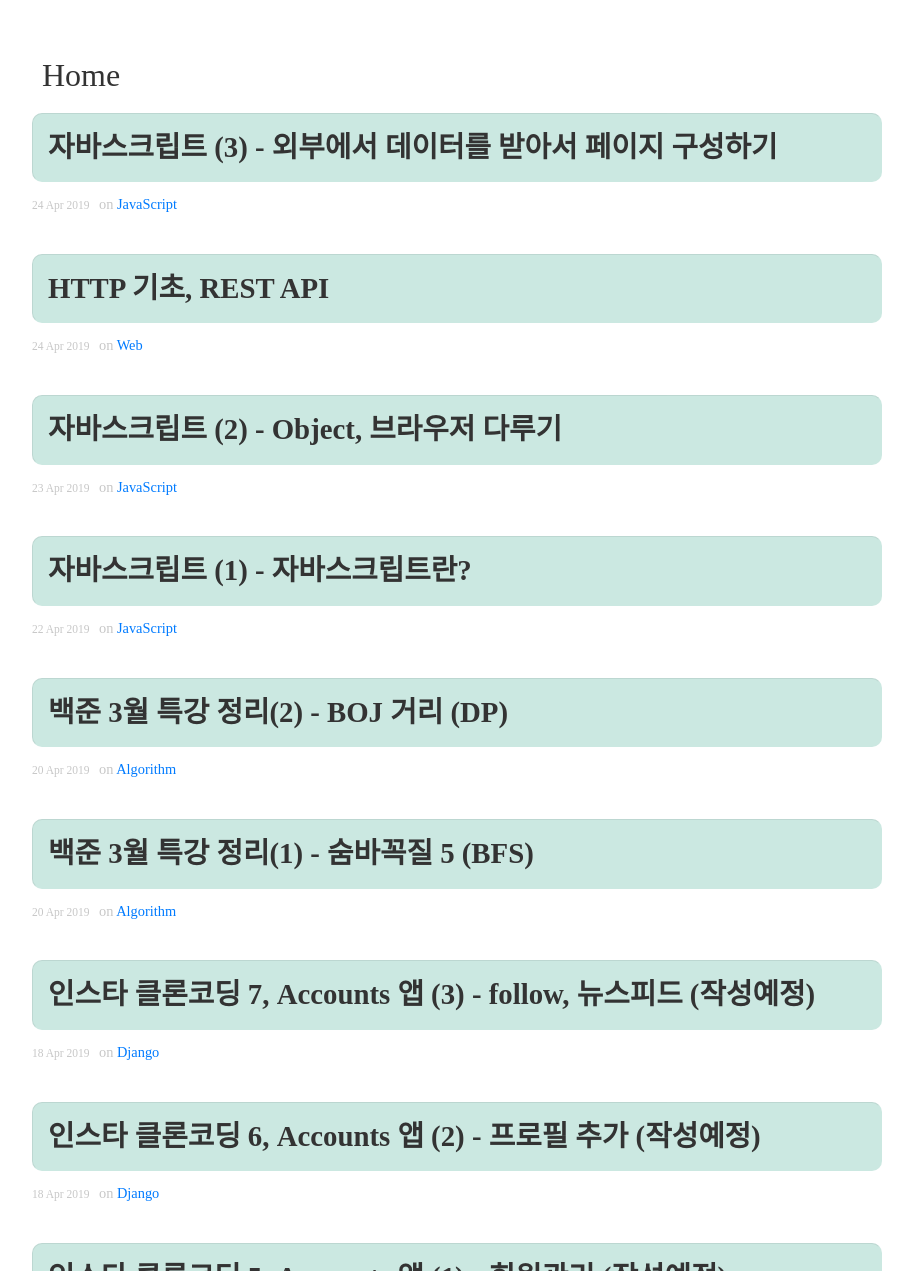
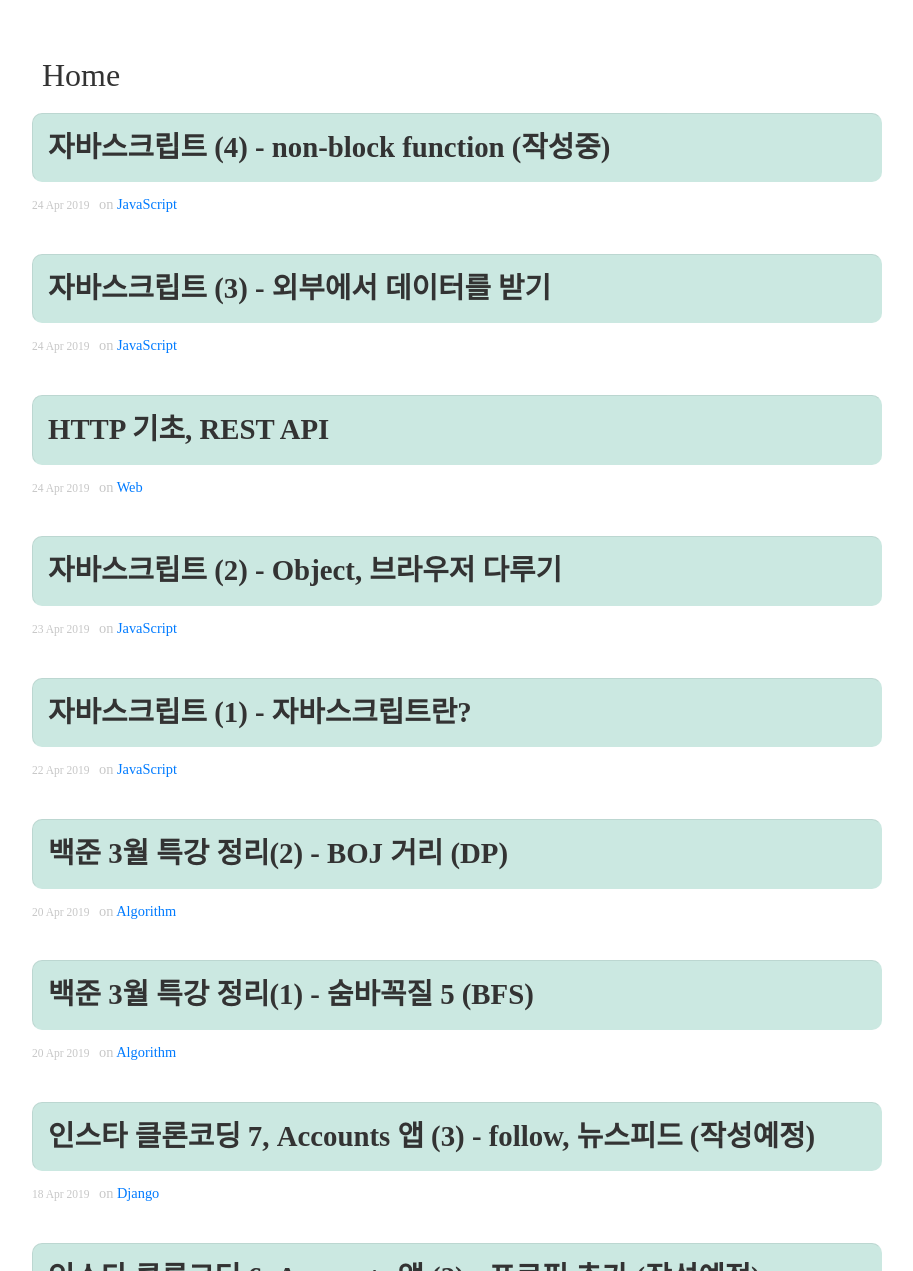
Before and after one commit to DongChanS/DongChanS.github.io, a Jekyll site: the page built from index.html, in a window 1280 px wide and 1400 px high, scrolled down 237 px, cut to the strip 129-1400 px from the top of the window. Shown: the whole strip, without its empty margins (96-1009 px from the left). Built offline with Jekyll 4.4.1, drawn with Linux system fonts in a browser that asks for light colours; nearby versions of some CDN libraries; some web fonts are replaced; the list of posts is cut into pages by our own code; some of the changed text lies outside the part shown.

Commit message:
working...

````diff
--- a/_posts/2019-04-24-58.md
+++ b/_posts/2019-04-24-58.md
@@ -1,6 +1,6 @@
 ---
 layout : post
-title : 자바스크립트 (3) - 외부에서 데이터를 받아서 페이지 구성하기
+title : 자바스크립트 (3) - 외부에서 데이터를 받기
 author : Shin Dong Chan
 category : 'JavaScript'
 ---
--- /dev/null
+++ b/_posts/2019-04-24-59.md
@@ -0,0 +1,22 @@
+---
+layout : post
+title : 자바스크립트 (4) - non-block function (작성중)
+author : Shin Dong Chan
+category : 'JavaScript'
+---
+
+자바스크립트는 특이한 형태의 함수가 있습니다.
+
+예를 들어보면, setTimeout()
+
+```javascript
+const timeout = () => {
+    setTimeout(() => {
+        console.log("두번째")
+    }, 3 * 1000)
+}
+
+console.log("첫번째")
+timeout()
+console.log("세번째")
+```
````
